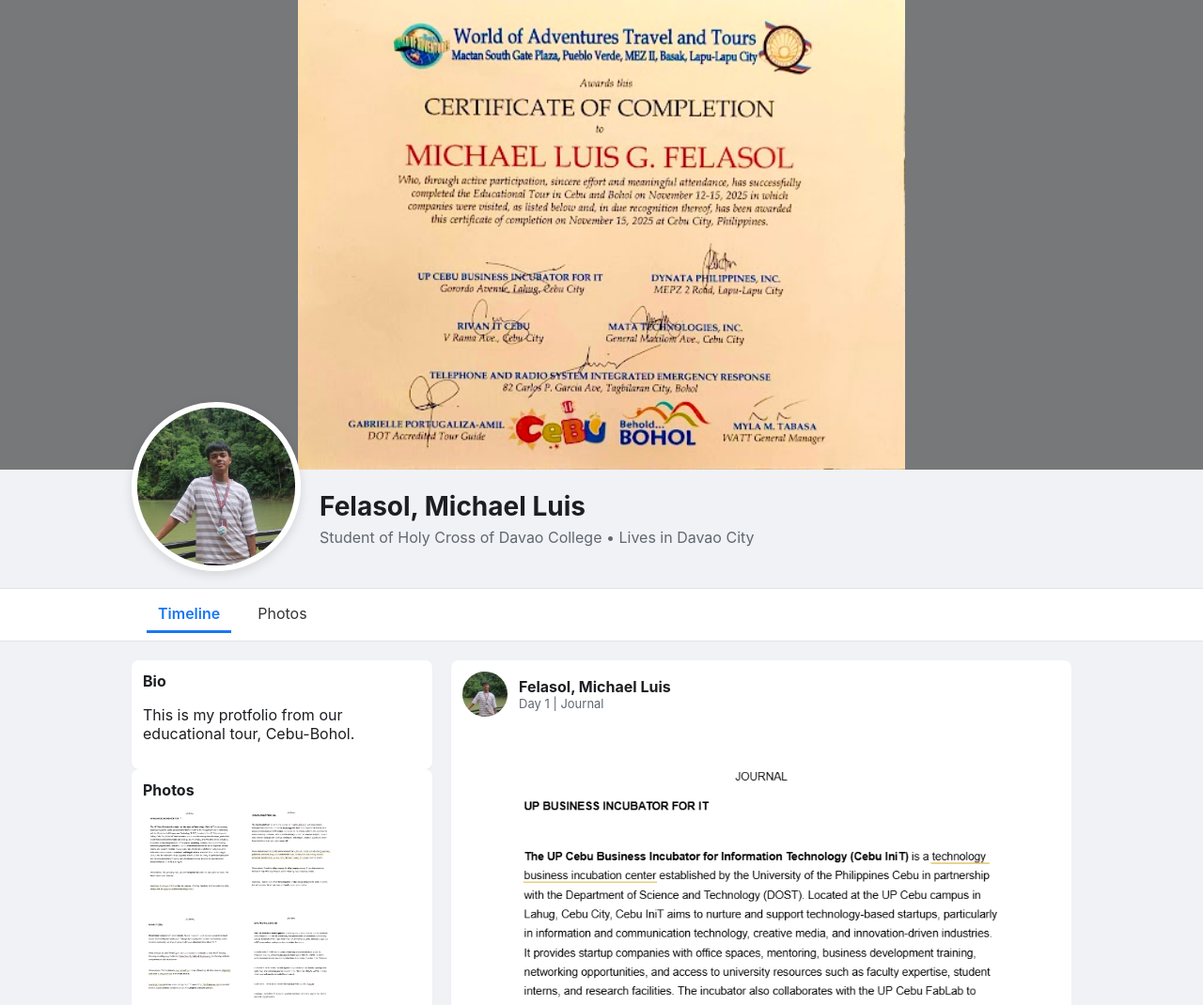
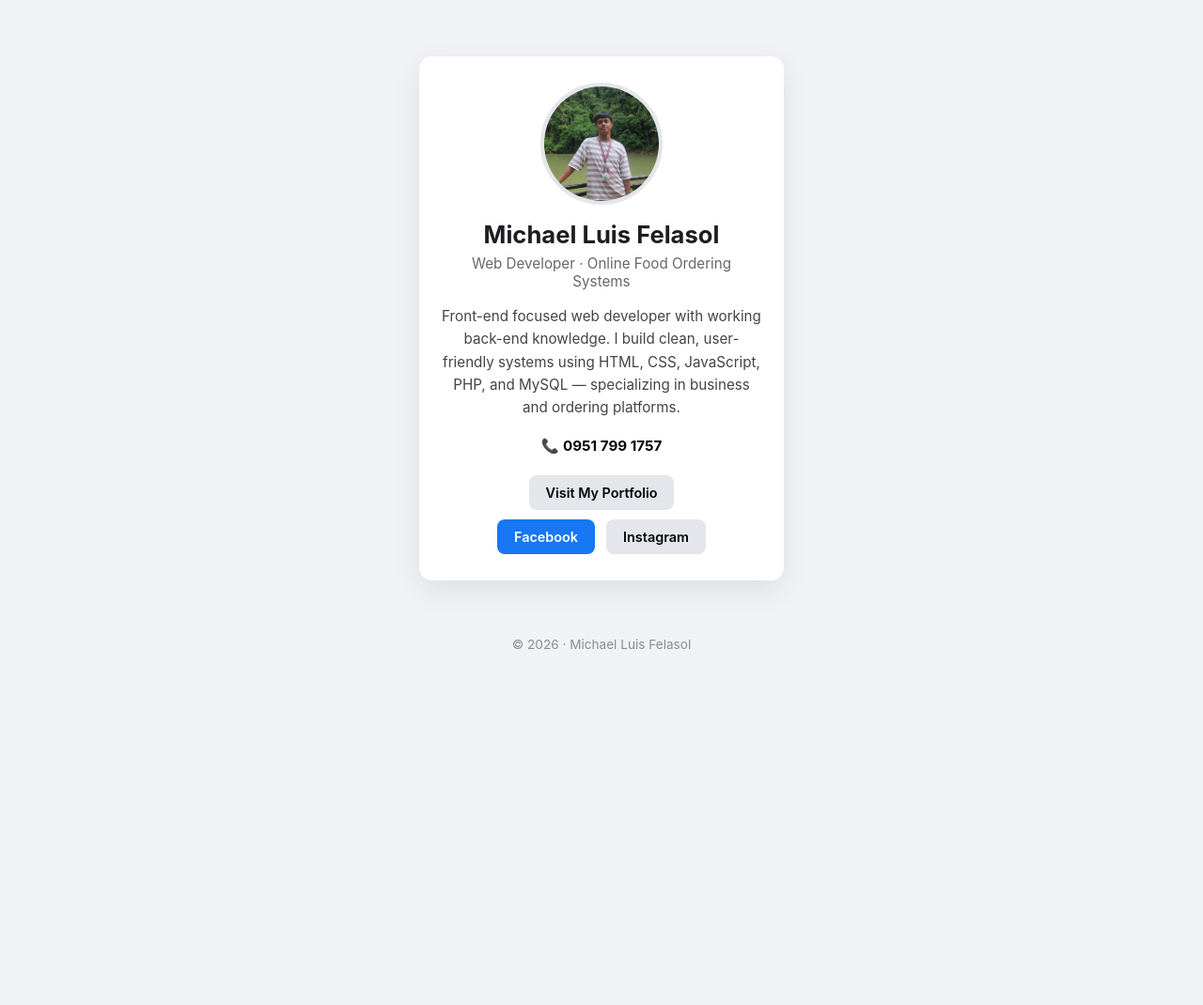
Before and after one commit to michaelluisfelasol-tech/adveduc_portfolio, a plain HTML site: page index.html in a window 1280 px wide. Shown: the top 1070 px of the page at 94% size. After the commit the page ends 860 px from the top, so only its background shows below. Drawn offline with Linux system fonts and the light colour scheme.

Commit message:
new commit

```diff
--- a/index.html
+++ b/index.html
@@ -2,173 +2,70 @@
 <html lang="en">
 <head>
   <meta charset="UTF-8">
-  <meta http-equiv="X-UA-Compatible" content="IE=edge">
-  <meta name="viewport" content="width=device-width, initial-scale=1.0">
-  <title>Profile — Adv Portfolio</title>
-  <link rel="stylesheet" href="styles.css">
-  <meta name="color-scheme" content="light">
+  <title>Michael Luis Felasol</title>
+  <link rel="stylesheet" href="landing-style.css">
 </head>
 <body>
 
-  <div class="cover" id="coverContainer">
-    <img src="images/certificate.jpg" alt="Cover Photo" style="cursor: pointer;">
+  <div class="container">
+
+    <section class="modern-profile card">
+
+      <div class="modern-avatar-wrap">
+        <img
+          src="images/profile_pic.jpg"
+          alt="Profile Picture"
+          class="modern-avatar"
+        >
+      </div>
+
+      <h1 class="modern-name">Michael Luis Felasol</h1>
+      <p class="modern-role">
+        Web Developer · Online Food Ordering Systems
+      </p>
+
+      <p class="modern-bio">
+        Front-end focused web developer with working back-end knowledge.
+        I build clean, user-friendly systems using HTML, CSS, JavaScript,
+        PHP, and MySQL — specializing in business and ordering platforms.
+      </p>
+
+      <div class="modern-contact">
+        📞 <strong>0951 799 1757</strong>
+      </div>
+      <div style="margin-bottom: 10px;">
+        <a
+          href="home.html"
+          class="btn ghost modern-btn"
+        >
+          Visit My Portfolio
+        </a>
+      </div>
+      <div class="modern-actions">
+        <a
+          href="https://www.facebook.com/sktmancer.felasol"
+          target="_blank"
+          class="btn modern-btn"
+        >
+          Facebook
+        </a>
+
+        <a
+          href="https://www.instagram.com/felasolmichaelluis/"
+          target="_blank"
+          class="btn ghost modern-btn"
+        >
+          Instagram
+        </a>
+      </div>
+
+    </section>
+
   </div>
 
-  <div id="imageModal" class="image-modal hidden">
-    <button id="closeImage" class="close-btn">×</button>
-    <img id="modalImage" src="" alt="Full size image">
-  </div>
+  <footer class="footer">
+    © 2026 · Michael Luis Felasol
+  </footer>
 
-  <div class="profile-header container">
-    <img class="avatar" src="images/profile_pic.jpg" alt="Profile picture">
-    <div class="profile-meta">
-      <h1 class="profile-name">Felasol, Michael Luis</h1>
-      <p class="profile-sub">Student of Holy Cross of Davao College • Lives in Davao City</p>
-      <div class="profile-actions">
-      </div>
-    </div>
-  </div>
-
-  <nav class="profile-nav">
-    <div class="container">
-      <ul>
-        <li class="active">Timeline</li>
-        <li><a href="photos.html" style="color: inherit; text-decoration: none;">Photos</a></li>
-      </ul>
-    </div>
-  </nav>
-
-  <main class="container content">
-    <aside class="left-col">
-      <section class="card intro">
-        <h3>Bio</h3>
-        <p>This is my protfolio from our educational tour, Cebu-Bohol.</p>
-      </section>
-
-      <section class="card photos">
-        <h3>Photos</h3>
-        <div class="photos-grid">
-          <img src="images/journal/journal (1).png" alt="Journal 1">
-          <img src="images/journal/journal (2).png" alt="Journal 2">
-          <img src="images/journal/journal (3).png" alt="Journal 3">
-          <img src="images/journal/journal (4).png" alt="Journal 4">
-          <img src="images/journal/journal (5).png" alt="Journal 5">
-        </div>
-      </section>
-
-      <div class="card">
-        <h3>Evaluation</h3>
-        <img src="images/evaluation.jpg" alt="Evaluation" style="width: 100%; height: auto;">
-      </div>
-    </aside>
-
-    <section class="main-col">
-      <div class="card post">
-        <div class="post-header">
-          <img class="post-avatar" src="images/profile_pic.jpg" alt="avatar">
-          <div>
-            <strong>Felasol, Michael Luis</strong>
-            <div class="muted">Day 1 | Journal</div>
-          </div>
-        </div>
-        <div class="post-body">
-          <img class="post-image" src="images/journal/journal (1).png" alt="post image">
-        </div>
-      </div>
-
-      <div class="card post">
-        <div class="post-header">
-          <img class="post-avatar" src="images/profile_pic.jpg" alt="avatar">
-          <div>
-            <strong>Felasol, Michael Luis</strong>
-            <div class="muted">Day 2 | Journal</div>
-          </div>
-        </div>
-        <div class="post-body">
-          <img class="post-image" src="images/journal/journal (2).png" alt="post image">
-        </div>
-      </div>
-
-      <div class="card post">
-        <div class="post-header">
-          <img class="post-avatar" src="images/profile_pic.jpg" alt="avatar">
-          <div>
-            <strong>Felasol, Michael Luis</strong>
-            <div class="muted">Day 2 | Journal</div>
-          </div>
-        </div>
-        <div class="post-body">
-          <img class="post-image" src="images/journal/journal (3).png" alt="post image">
-        </div>
-      </div>
-
-      <div class="card post">
-        <div class="post-header">
-          <img class="post-avatar" src="images/profile_pic.jpg" alt="avatar">
-          <div>
-            <strong>Felasol, Michael Luis</strong>
-            <div class="muted">Day 3 | Journal</div>
-          </div>
-        </div>
-        <div class="post-body">
-          <img class="post-image" src="images/journal/journal (4).png" alt="post image">
-        </div>
-      </div>
-
-      <div class="card post">
-        <div class="post-header">
-          <img class="post-avatar" src="images/profile_pic.jpg" alt="avatar">
-          <div>
-            <strong>Felasol, Michael Luis</strong>
-            <div class="muted">Day 4 | Journal</div>
-          </div>
-        </div>
-        <div class="post-body">
-          <img class="post-image" src="images/journal/journal (5).png" alt="post image">
-        </div>
-      </div>
-
-
-
-    </section>
-  </main>
-
-  <footer class="container footer muted">© 2025 Michael Luis G. Felasol Portfolio All rights reserved.</footer>
-
-  <script>
-    const images = document.querySelectorAll('img');
-    const imageModal = document.getElementById('imageModal');
-    const modalImage = document.getElementById('modalImage');
-    const closeImageBtn = document.getElementById('closeImage');
-
-    images.forEach(img => {
-      img.style.cursor = 'pointer';
-      img.addEventListener('click', function(e) {
-        e.preventDefault();
-        modalImage.src = this.src;
-        imageModal.classList.remove('hidden');
-        document.body.style.overflow = 'hidden';
-      });
-    });
-
-    closeImageBtn.addEventListener('click', function() {
-      imageModal.classList.add('hidden');
-      document.body.style.overflow = 'auto';
-    });
-
-    imageModal.addEventListener('click', function(e) {
-      if (e.target === imageModal) {
-        imageModal.classList.add('hidden');
-        document.body.style.overflow = 'auto';
-      }
-    });
-    const params = new URLSearchParams(window.location.search);
-    const imageParam = params.get('image');
-    if (imageParam) {
-      modalImage.src = decodeURIComponent(imageParam);
-      imageModal.classList.remove('hidden');
-      document.body.style.overflow = 'hidden';
-    }
-  </script>
 </body>
 </html>
--- /dev/null
+++ b/landing-style.css
@@ -0,0 +1,137 @@
+/* RESET */
+* {
+  box-sizing: border-box;
+  margin: 0;
+  padding: 0;
+}
+
+/* BASE */
+html,
+body {
+  font-family: -apple-system, BlinkMacSystemFont, "Segoe UI", Roboto, Helvetica, Arial, sans-serif;
+  background: #f0f2f5;
+  color: #1c1e21;
+  min-height: 100vh;
+}
+
+/* LAYOUT */
+.container {
+  max-width: 420px;
+  margin: 60px auto;
+  padding: 0 16px;
+}
+
+/* CARD */
+.card {
+  background: #ffffff;
+  border-radius: 14px;
+  padding: 28px 24px;
+  box-shadow: 0 10px 30px rgba(0, 0, 0, 0.08);
+  text-align: center;
+}
+
+/* AVATAR */
+.modern-avatar-wrap {
+  display: flex;
+  justify-content: center;
+  margin-bottom: 16px;
+}
+
+.modern-avatar {
+  width: 130px;
+  height: 130px;
+  object-fit: cover;
+  border-radius: 50%;
+  border: 4px solid #e4e6eb;
+  background: #fff;
+}
+
+/* NAME & ROLE */
+.modern-name {
+  font-size: 1.6rem;
+  font-weight: 700;
+  margin-bottom: 6px;
+}
+
+.modern-role {
+  font-size: 0.95rem;
+  color: #65676b;
+  margin-bottom: 16px;
+}
+
+/* BIO */
+.modern-bio {
+  font-size: 0.95rem;
+  line-height: 1.6;
+  color: #444;
+  margin-bottom: 18px;
+}
+
+/* CONTACT */
+.modern-contact {
+  font-size: 0.95rem;
+  margin-bottom: 22px;
+  color: #050505;
+}
+
+/* ACTIONS */
+.modern-actions {
+  display: flex;
+  gap: 12px;
+  justify-content: center;
+}
+
+/* BUTTONS */
+.btn {
+  display: inline-block;
+  padding: 10px 18px;
+  font-size: 0.9rem;
+  font-weight: 600;
+  border-radius: 8px;
+  text-decoration: none;
+  cursor: pointer;
+  transition: all 0.2s ease;
+}
+
+.modern-btn {
+  background: #1877f2;
+  color: #fff;
+}
+
+.modern-btn:hover {
+  background: #166fe5;
+  transform: translateY(-1px);
+}
+
+/* GHOST BUTTON */
+.btn.ghost {
+  background: #e4e6eb;
+  color: #050505;
+}
+
+.btn.ghost:hover {
+  background: #d8dadf;
+}
+
+/* FOOTER */
+.footer {
+  text-align: center;
+  font-size: 0.85rem;
+  color: #8a8d91;
+  margin: 30px 0 20px;
+}
+
+/* RESPONSIVE */
+@media (max-width: 480px) {
+  .container {
+    margin-top: 40px;
+  }
+
+  .modern-actions {
+    flex-direction: column;
+  }
+
+  .btn {
+    width: 100%;
+  }
+}
--- a/styles.css
+++ b/styles.css
@@ -1,4 +1,4 @@
-/* Reset and base */
+
 * {
   box-sizing: border-box;
 }
@@ -18,7 +18,6 @@
   padding: 0 16px;
 }
 
-/* Cover */
 .cover {
   height: 500px;
   overflow: hidden;
@@ -32,7 +31,6 @@
   object-fit: contain;
 }
 
-/* Image modal */
 .image-modal {
   position: fixed;
   top: 0;
@@ -73,7 +71,6 @@
   justify-content: center;
 }
 
-/* Profile header */
 .profile-header {
   display: flex;
   align-items: flex-end;
```
Also changed, not shown: album1.html (+1 -1 lines), album2.html (+1 -1 lines), album3.html (+1 -1 lines), album4.html (+1 -1 lines), home.html (added, +174 -0 lines), photos.html (+1 -2 lines).
